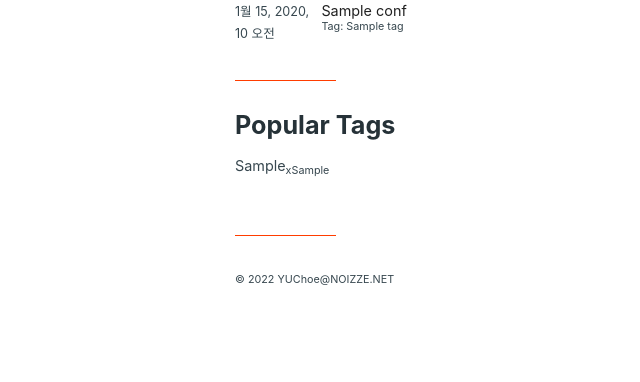
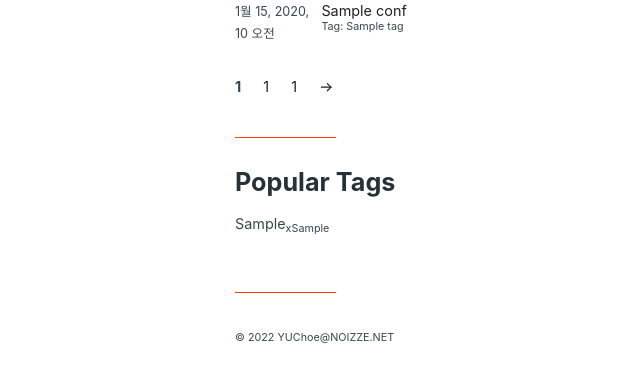
Before and after one commit to YUChoe/blog_noizze, a Django app: template blog/templates/index.html in a window 1280 px wide. Shown: the part 158-540 px from the top of the page, without its empty margins (55-695 px from the left). Run offline with Django 3.2, Linux system fonts and the light colour scheme; the template is opened without the code that fills it: most values are stand-ins (such as "Sample title", 1, 10 or a date in 2020).

Commit message:
Feature pagenation

```diff
--- a/blog/blog/urls.py
+++ b/blog/blog/urls.py
@@ -21,6 +21,7 @@
 urlpatterns = [
     # path('admin/', admin.site.urls),
     path("", views.view_index),
+    path("page/<int:page_num>", views.view_index),
     path("blog/<str:post_name>", views.view_post),
     path("blog/<str:post_name>/<str:attach_name>", views.view_attach),
 ]
--- a/blog/templates/index.html
+++ b/blog/templates/index.html
@@ -1,7 +1,7 @@
 {% include "header.html" %}
 
 {% comment origin %}
-{% for conf in lastst_three %}
+{% for conf in current_post_list %}
     <article class='article_npadding'>
         <hgroup>
             <small>{{conf.date}}</small>
@@ -41,7 +41,7 @@
   <div class='list-container'>
     <ul class='list'>
 
-{% for conf in lastst_three %}
+{% for conf in current_post_list %}
       <li class='list-item'>
         <article>
             <div class='meta'>
@@ -52,7 +52,7 @@
             </div>
             <header class='list-item-header'>
               <h3 class='list-item-title'>
-                <a href='{{ conf.url }}'>{{conf.title}}</a>
+                <a href='/{{ conf.url }}'>{{conf.title}}</a>
               </h3>
   {% if conf.taxonomy.tag %}
       <span class='tags'><sup>Tag:
@@ -70,30 +70,49 @@
 
     </ul>
 
-{% comment %}
-<nav class='pagination'>
-  <div class='page-links'>
+    <nav class='pagination'>
+      <div class='page-links'>
 
-      <span class='page-link current'>
-        <span class='screen-reader'>Current page: </span>1</span>
+{% if navigation.prev_page %}
+    <a class='page-link' href='/page/{{navigation.prev_page.page_num}}'>
+      <svg class='icon' viewbox='0 0 24 24' stroke-linecap='round' stroke-linejoin='round' stroke-width='2' aria-hidden='true'><line x1="20" y1="12" x2="4" y2="12"/><polyline points="10 18 4 12 10 6"/></svg>
+      <span class='screen-reader'>Previous page</span>
+    </a>
+{% endif %}
 
-      <a class='page-link' href='/post/page/2/'>
-        <span class='screen-reader'>Page: </span>2</a>
+{% if navigation.prev_prev_page %}
+        <a class='page-link' href='/page/{{navigation.prev_prev_page.page_num}}'>
+          <span class='screen-reader'>Page: </span>{{navigation.prev_prev_page.page_num}}</a>
+{% endif %}
+{% if navigation.prev_page %}
+        <a class='page-link' href='/page/{{navigation.prev_page.page_num}}'>
+          <span class='screen-reader'>Page: </span>{{navigation.prev_page.page_num}}</a>
+{% endif %}
 
-      <a class='page-link' href='/post/page/3/'>
-        <span class='screen-reader'>Page: </span>3</a>
+        <span class='page-link current'>
+          <span class='screen-reader'>
+            Current page:
+          </span>
+          {{ navigation.current_page }}
+        </span>
 
-    <a class='page-link' href='/post/page/2/'>
-      <span class='screen-reader'>Next page</span><svg class='icon' viewbox='0 0 24 24' stroke-linecap='round' stroke-linejoin='round' stroke-width='2' aria-hidden='true'>
+{% if navigation.next_page %}
+        <a class='page-link' href='/page/{{navigation.next_page.page_num}}'>
+          <span class='screen-reader'>Page: </span>{{navigation.next_page.page_num}}</a>
+{% endif %}
+{% if navigation.next_next_page %}
+        <a class='page-link' href='/page/{{navigation.next_next_page.page_num}}'>
+          <span class='screen-reader'>Page: </span>{{navigation.next_next_page.page_num}}</a>
+{% endif %}
 
-  <line x1="4" y1="12" x2="20" y2="12"/>
-  <polyline points="14 6 20 12 14 18"/>
-
-</svg>
-</a>
-  </div>
-</nav>
-{% endcomment %}
+{% if navigation.next_page %}
+        <a class='page-link' href='/page/{{navigation.next_page.page_num}}'>
+          <span class='screen-reader'>Next page</span>
+            <svg class='icon' viewbox='0 0 24 24' stroke-linecap='round' stroke-linejoin='round' stroke-width='2' aria-hidden='true'>  <line x1="4" y1="12" x2="20" y2="12"/><polyline points="14 6 20 12 14 18"/></svg>
+        </a>
+{% endif %}
+      </div>
+    </nav>
 
   </div>
 
```
Also changed, not shown: blog/blog/views.py (+24 -5 lines).
